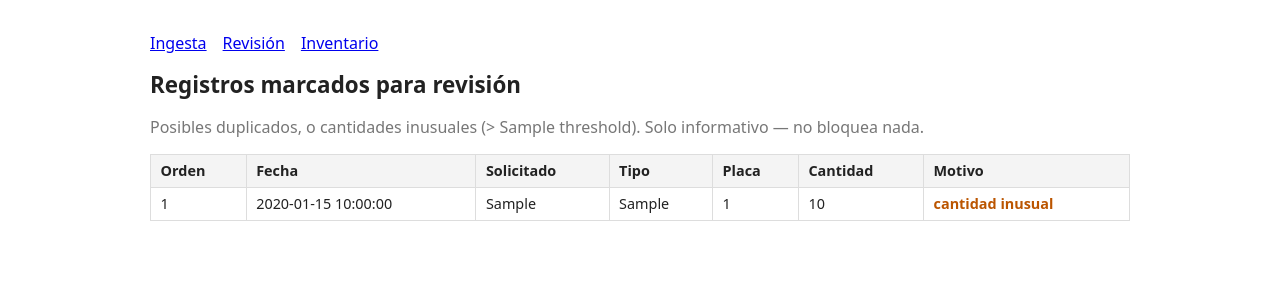
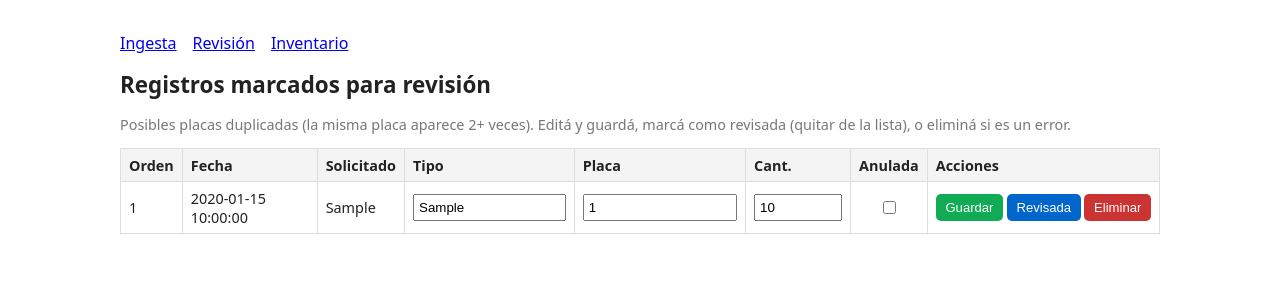
Before and after one commit to nickkmm/plates, a Flask app: template app/web/templates/review.html in a window 1280 px wide. Shown: the top 300 px of the page. Run offline with Flask 3, Linux system fonts and the light colour scheme; the template is opened without the code that fills it: most values are stand-ins (such as "Sample title", 1, 10 or a date in 2020); parts of the project's set-up code (start-up, migrations or seed data) failed here and were passed over.

Commit message:
Refine review: dedup ignores non-plate tokens, drop quantity criterion, add edit/resolve/delete
- normalize.is_real_plate excludes MUESTRA(S)/INGSE/serial 'S/...' from duplicate detection
- review now flags only real repeated plates (no more quantity>500 false positives on legit ranges)
- /review: inline edit (type/plate/qty/void), mark-reviewed, delete; recalc inventory after changes

Co-Authored-By: Claude Opus 4.8 <noreply@anthropic.com>

```diff
--- a/app/web/app.py
+++ b/app/web/app.py
@@ -22,10 +22,6 @@ from app.core.process import process_rows
 from app.web import extraction
 
 app = Flask(__name__)
-
-# Quantity above which a plate row is surfaced for review (computed dynamically;
-# no schema change). Tune via REVIEW_QTY_THRESHOLD.
-REVIEW_QTY_THRESHOLD = int(os.environ.get("REVIEW_QTY_THRESHOLD", "500"))
 
 
 def _parse_pasted_json(text: str) -> Extraction:
@@ -84,8 +80,43 @@ def ingest_post():
 @app.get("/review")
 def review():
     with db.get_conn() as conn:
-        rows = db.review_rows(conn, REVIEW_QTY_THRESHOLD)
-    return render_template("review.html", rows=rows, threshold=REVIEW_QTY_THRESHOLD)
+        rows = db.review_rows(conn)
+    return render_template("review.html", rows=rows)
+
+
+@app.post("/review/update")
+def review_update():
+    plate_id = int(request.form["plate_id"])
+    plate_number = (request.form.get("plate_number") or "").strip() or None
+    with db.get_conn() as conn:
+        db.update_plate(
+            conn,
+            plate_id,
+            plate_type=(request.form.get("plate_type") or "").strip(),
+            plate_number=plate_number,
+            quantity=int(request.form.get("quantity") or 0),
+            is_voided=request.form.get("is_voided") == "on",
+        )
+        db.recalc_inventory(conn)  # quantity/void changes affect consumed
+        conn.commit()
+    return redirect(url_for("review"))
+
+
+@app.post("/review/resolve")
+def review_resolve():
+    with db.get_conn() as conn:
+        db.resolve_plate(conn, int(request.form["plate_id"]))
+        conn.commit()
+    return redirect(url_for("review"))
+
+
+@app.post("/review/delete")
+def review_delete():
+    with db.get_conn() as conn:
+        db.delete_plate(conn, int(request.form["plate_id"]))
+        db.recalc_inventory(conn)
+        conn.commit()
+    return redirect(url_for("review"))
 
 
 @app.get("/inventory")
--- a/app/web/templates/review.html
+++ b/app/web/templates/review.html
@@ -5,41 +5,56 @@
   <meta name="viewport" content="width=device-width, initial-scale=1">
   <title>Plates — Revisión</title>
   <style>
-    body { font-family: system-ui, sans-serif; max-width: 980px; margin: 2rem auto; padding: 0 1rem; color: #222; }
+    body { font-family: system-ui, sans-serif; max-width: 1040px; margin: 2rem auto; padding: 0 1rem; color: #222; }
     h1 { font-size: 1.4rem; }
     nav a { margin-right: 1rem; }
     table { border-collapse: collapse; width: 100%; font-size: .9rem; }
-    th, td { border: 1px solid #ddd; padding: .4rem .6rem; text-align: left; }
+    th, td { border: 1px solid #ddd; padding: .4rem .5rem; text-align: left; vertical-align: middle; }
     th { background: #f4f4f4; }
-    .flag { color: #b50; font-weight: 600; }
-    .muted { color: #777; }
+    input[type=text], input[type=number] { width: 100%; box-sizing: border-box; padding: .25rem; }
+    input[type=number] { width: 5.5rem; }
+    .actions { white-space: nowrap; }
+    button { border: 0; border-radius: 5px; padding: .35rem .6rem; font-size: .82rem; cursor: pointer; }
+    .save { background: #1a5; color: #fff; }
+    .ok { background: #06c; color: #fff; }
+    .del { background: #c33; color: #fff; }
+    .muted { color: #777; font-size: .9rem; }
   </style>
 </head>
 <body>
   <nav><a href="{{ url_for('ingest') }}">Ingesta</a><a href="{{ url_for('review') }}">Revisión</a><a href="{{ url_for('inventory') }}">Inventario</a></nav>
   <h1>Registros marcados para revisión</h1>
-  <p class="muted">Posibles duplicados, o cantidades inusuales (&gt; {{ threshold }}). Solo informativo — no bloquea nada.</p>
+  <p class="muted">Posibles placas duplicadas (la misma placa aparece 2+ veces). Editá y guardá, marcá como revisada (quitar de la lista), o eliminá si es un error.</p>
 
   {% if rows %}
   <table>
     <thead>
-      <tr>
-        <th>Orden</th><th>Fecha</th><th>Solicitado</th><th>Tipo</th>
-        <th>Placa</th><th>Cantidad</th><th>Motivo</th>
-      </tr>
+      <tr><th>Orden</th><th>Fecha</th><th>Solicitado</th><th>Tipo</th><th>Placa</th><th>Cant.</th><th>Anulada</th><th>Acciones</th></tr>
     </thead>
     <tbody>
       {% for r in rows %}
       <tr>
+        <form method="post" action="{{ url_for('review_update') }}">
+        <input type="hidden" name="plate_id" value="{{ r.id }}">
         <td>{{ r.order_number }}</td>
         <td>{{ r.order_date }}</td>
         <td>{{ r.requested_by }}</td>
-        <td>{{ r.plate_type }}</td>
-        <td>{{ r.plate_number or '—' }}</td>
-        <td>{{ r.quantity }}</td>
-        <td>
-          {% if r.is_possible_duplicate %}<span class="flag">posible duplicado</span>{% endif %}
-          {% if r.unusual_quantity %}<span class="flag">cantidad inusual</span>{% endif %}
+        <td><input type="text" name="plate_type" value="{{ r.plate_type }}"></td>
+        <td><input type="text" name="plate_number" value="{{ r.plate_number or '' }}"></td>
+        <td><input type="number" name="quantity" value="{{ r.quantity }}" min="0"></td>
+        <td style="text-align:center"><input type="checkbox" name="is_voided" {{ 'checked' if r.is_voided else '' }}></td>
+        <td class="actions">
+          <button class="save" type="submit">Guardar</button>
+        </form>
+          <form method="post" action="{{ url_for('review_resolve') }}" style="display:inline">
+            <input type="hidden" name="plate_id" value="{{ r.id }}">
+            <button class="ok" type="submit">Revisada</button>
+          </form>
+          <form method="post" action="{{ url_for('review_delete') }}" style="display:inline"
+                onsubmit="return confirm('¿Eliminar esta placa?');">
+            <input type="hidden" name="plate_id" value="{{ r.id }}">
+            <button class="del" type="submit">Eliminar</button>
+          </form>
         </td>
       </tr>
       {% endfor %}
```
Also changed, not shown: app/core/db.py (+35 -13 lines), app/core/normalize.py (+18 -0 lines), app/core/process.py (+6 -5 lines).
